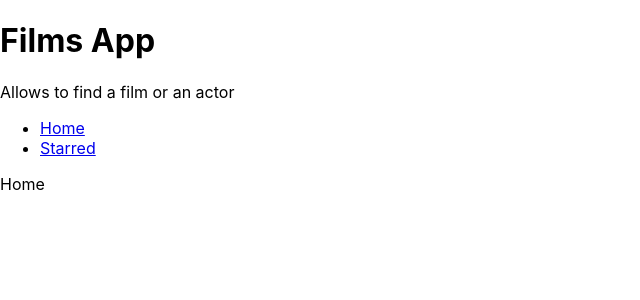
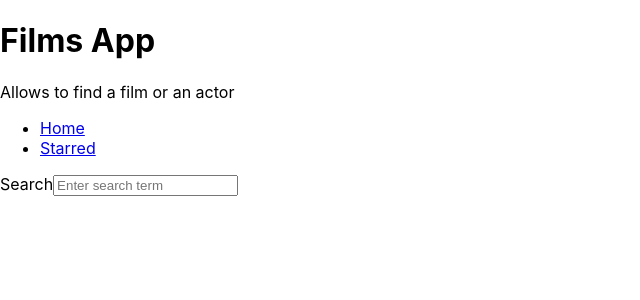
Before and after one commit to missKatiaPunter/cra-tut, a React (Create React App) app: page / in a window 1280 px wide. Shown: the top 300 px of the page, without its empty margins (0-640 px from the left). Built offline with nearby package versions, Linux system fonts and the light colour scheme.

Commit message:
Adds search input

```diff
--- a/src/pages/Home.js
+++ b/src/pages/Home.js
@@ -1,12 +1,24 @@
-import React from 'react';
+import React, { useState } from 'react';
 import MainPageLayout from '../components/MainPageLayout';
 
 const Home = () => {
+
+    const [searchInputBoxValue, setSearchInputBoxValue] = useState('');
+
+    const handleSearchChange = ( { target: { value }}) => {
+        setSearchInputBoxValue(value);
+    };
+
     return(
         <MainPageLayout>
-            Home
+            <label htmlFor="search-input">Search</label>
+            <input
+                id="search-input"
+                type="text"
+                placeholder="Enter search term"
+                onChange={handleSearchChange}
+            />
         </MainPageLayout>
-
     )
 };
 
```
Also changed, not shown: 1 other file (tests, documents, lock files or other folders).
